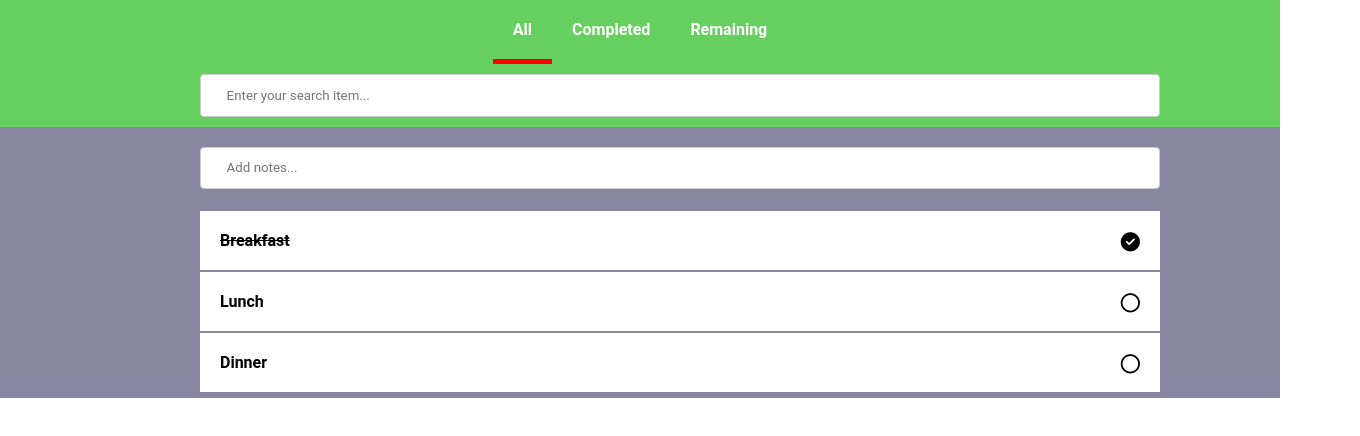
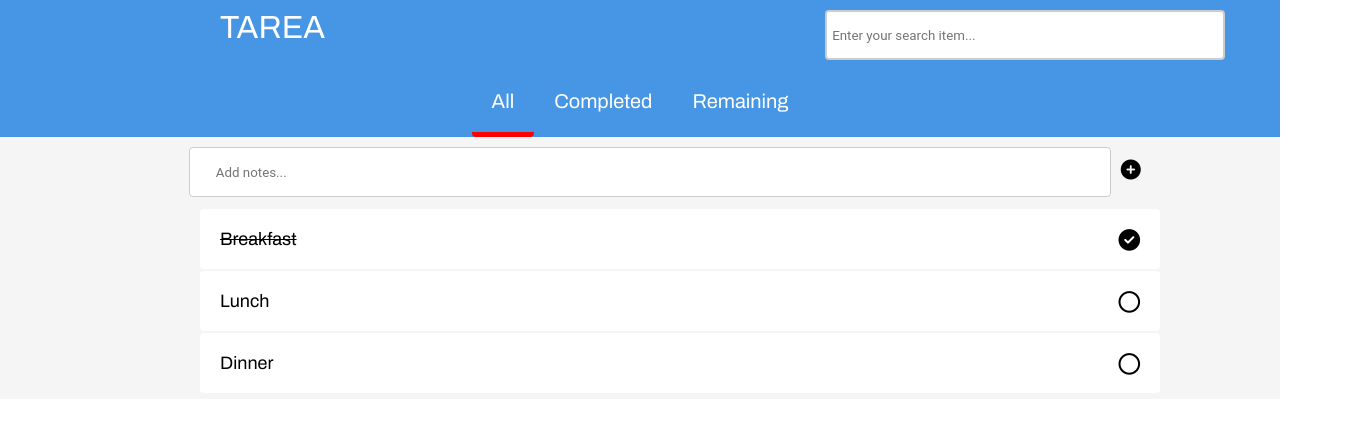
Before and after one commit to thesamiroli/Todo-Application-ReactJS, a React (Create React App) app: page / in a window 1280 px wide. Shown: the top 436 px of the page, 1360 px wide, since content can reach past the window. Built offline with nearby package versions, Linux system fonts and the light colour scheme.

Commit message:
improved layout

```diff
--- a/public/index.html
+++ b/public/index.html
@@ -10,8 +10,7 @@
       content="Web site created using create-react-app"
     />
     <link rel="apple-touch-icon" href="%PUBLIC_URL%/logo192.png" />
-    <link rel="stylesheet" href="https://stackpath.bootstrapcdn.com/font-awesome/4.7.0/css/font-awesome.min.css">
-    <script src="https://kit.fontawesome.com/1c3fffb95d.js" crossorigin="anonymous"></script>    <!--
+    <link href="https://fonts.googleapis.com/css?family=Archivo&display=swap" rel="stylesheet">    <script src="https://kit.fontawesome.com/1c3fffb95d.js" crossorigin="anonymous"></script>    <!--
       manifest.json provides metadata used when your web app is installed on a
       user's mobile device or desktop. See https://developers.google.com/web/fundamentals/web-app-manifest/
     -->
--- a/src/App.css
+++ b/src/App.css
@@ -11,13 +11,18 @@
 .header-wrapper{
     color: white;
     margin: 0 auto;
-    background-color:  #65D060;
+    background-color:  #4696e5;
     text-align: center;
 }
 
+.logo-search-wrapper{
+    display: flex
+}
+
 .body-wrapper{
-    background-color: #8785A0;
+    background-color: #f5f5f5;
     padding-bottom: 4px;
+    text-align: center;
 }
 
 .empty-list{
--- a/src/App.js
+++ b/src/App.js
@@ -4,6 +4,7 @@ import "./App.css";
 import AddItem from "./components/List/AddItem";
 import Search from "./components/Header/Search";
 import Tab from "./components/Header/Tab";
+import Logo from "./components/Header/Logo";
 import emptyList from "./assets/images/emptyList.png";
 
 class App extends Component {
@@ -82,7 +83,7 @@ class App extends Component {
 
     if (this.state.searchTerm != "") {
       let searchedItems = tempItems.filter(item =>
-        item.title.toLowerCase().includes(this.state.searchTerm)
+        item.title.toLowerCase().includes(this.state.searchTerm.toLowerCase())
       );
       return searchedItems;
     }
@@ -114,6 +115,18 @@ class App extends Component {
     return (
       <div className="main">
         <div className="header-wrapper">
+          <div className="logo-search-wrapper">
+            {/* For Displaying Logo and  Search */}
+            <Logo />
+            <Search
+              value={this.state.searchTerm}
+              onChange={event =>
+                this.setState({ searchTerm: event.target.value })
+              }
+            />
+          </div>
+          {/* For Displaying Tabs */}
+          <div className="tab-wrapper">
             {this.state.tabs.map((value, index) => {
               return (
                 <Tab
@@ -125,20 +138,18 @@ class App extends Component {
                 />
               );
             })}
-
-          <Search
-            value={this.state.searchTerm}
-            onChange={event =>
-              this.setState({ searchTerm: event.target.value })
-            }
-          />
+          </div>
         </div>
         <div className="body-wrapper">
+          {/* For Displaying Add Item */}
           <AddItem
             onEnter={this.onEnter}
             onChange={event => this.setState({ inputTerm: event.target.value })}
             value={this.state.inputTerm}
           />
+
+          {/* For Displaying Todos */}
+
           {itemsToDisplay.length > 0 ? (
             itemsToDisplay.map((value, index) => {
               return (
--- /dev/null
+++ b/src/components/Header/Logo.js
@@ -0,0 +1,12 @@
+import React, { Component } from 'react'
+import '../../styles/Header/Logo.css'
+
+export default class Logo extends Component {
+    render() {
+        return (
+            <div className="logo-wrapper">
+                TAREA
+            </div>
+        )
+    }
+}
--- a/src/components/Header/Search.js
+++ b/src/components/Header/Search.js
@@ -4,8 +4,7 @@ import "../../styles/Header/Search.css";
 class Search extends Component {
   render() {
     return (
-      <div>
-        <form>
+      <div className="search-wrapper">
           <input
             type="text"
             onChange={this.props.onChange}
@@ -13,7 +12,6 @@ class Search extends Component {
             placeholder="Enter your search item..."
             value={this.props.searchTerm}
           ></input>
-        </form>
       </div>
     );
   }
--- a/src/components/List/AddItem.js
+++ b/src/components/List/AddItem.js
@@ -4,8 +4,7 @@ import "../../styles/List/AddItem.css";
 export class AddItem extends Component {
   render() {
     return (
-      <div>
-        <form>
+      <div className="add-wrapper">
           <input
             type="text"
             className="add-item"
@@ -14,7 +13,7 @@ export class AddItem extends Component {
             onChange={this.props.onChange}
             onKeyDown={this.props.onEnter}
           ></input>
-        </form>
+          <i className="fas fa-plus-circle add-icon"></i>
       </div>
     );
   }
--- /dev/null
+++ b/src/styles/Header/Logo.css
@@ -0,0 +1,6 @@
+.logo-wrapper{
+    margin: 10px 0px 10px 220px;
+    font-size: xx-large;
+    font-weight: 500;
+    font-family: 'Archivo', serif;
+}
--- a/src/styles/Header/Search.css
+++ b/src/styles/Header/Search.css
@@ -1,9 +1,9 @@
 .search-input{
-    width: 75%;
-    margin: 10px 200px;
-    padding: 1% 2%;
-    display: inline-block;
-    border: 1px solid #ccc;
+    width: 400px;
+    height: 50px;
+    margin: 10px 0px 10px 500px;
+    padding: 5px;
+    border: 2px solid #ccc;
     border-radius: 4px;
     box-sizing: border-box;
     font-family: 'Roboto', sans-serif;
--- a/src/styles/Header/Tab.css
+++ b/src/styles/Header/Tab.css
@@ -2,12 +2,15 @@
     padding: 20px;
     text-align: center;
     display: inline-block;
-    font-family: 'Roboto', sans-serif;
+    font-family: 'Archivo', sans-serif;
+    font-size: 20px;
     font-weight: 700;
+    border-radius: 4px;
 }
 
 .tab:hover{
     cursor: pointer;
+    background-color: #65D060;
 }
 
 .tab.selected{
--- a/src/styles/List/AddItem.css
+++ b/src/styles/List/AddItem.css
@@ -1,6 +1,18 @@
+.add-icon {
+    box-sizing: border-box;
+    margin : 10px 10px;
+    font-size: 20px;
+    text-align: center;
+    color: black;
+}
+.add-icon:hover{
+    cursor: pointer;
+}
+
 .add-item{
-    width: 75%;
-    margin: 20px 200px;
+    width: 72%;
+    height: 50px;
+    margin: 10px 0px 10px 60px;
     padding: 1% 2%;
     display: inline-block;
     border: 1px solid #ccc;
--- a/src/styles/List/ListItem.css
+++ b/src/styles/List/ListItem.css
@@ -4,14 +4,21 @@
    margin: 2px 0px;
    margin-left: 200px;
    width: 75%;
-   font-family: 'Roboto', sans-serif;
+   font-family: 'Archivo', sans-serif;
+   font-size: 18px;
    font-weight: 700;
+   text-align: left;
+   border-radius: 4px;
 }
 
 .list-item.checked{
     text-decoration: line-through;
 }
 
+.list-item:hover {
+    cursor: pointer;
+}
+
 .tick{
     float: right;
     font-size: larger;
```
Also changed, not shown: src/assets/icons/search.png (added). Lines whose indentation alone changed are shown as unchanged.
